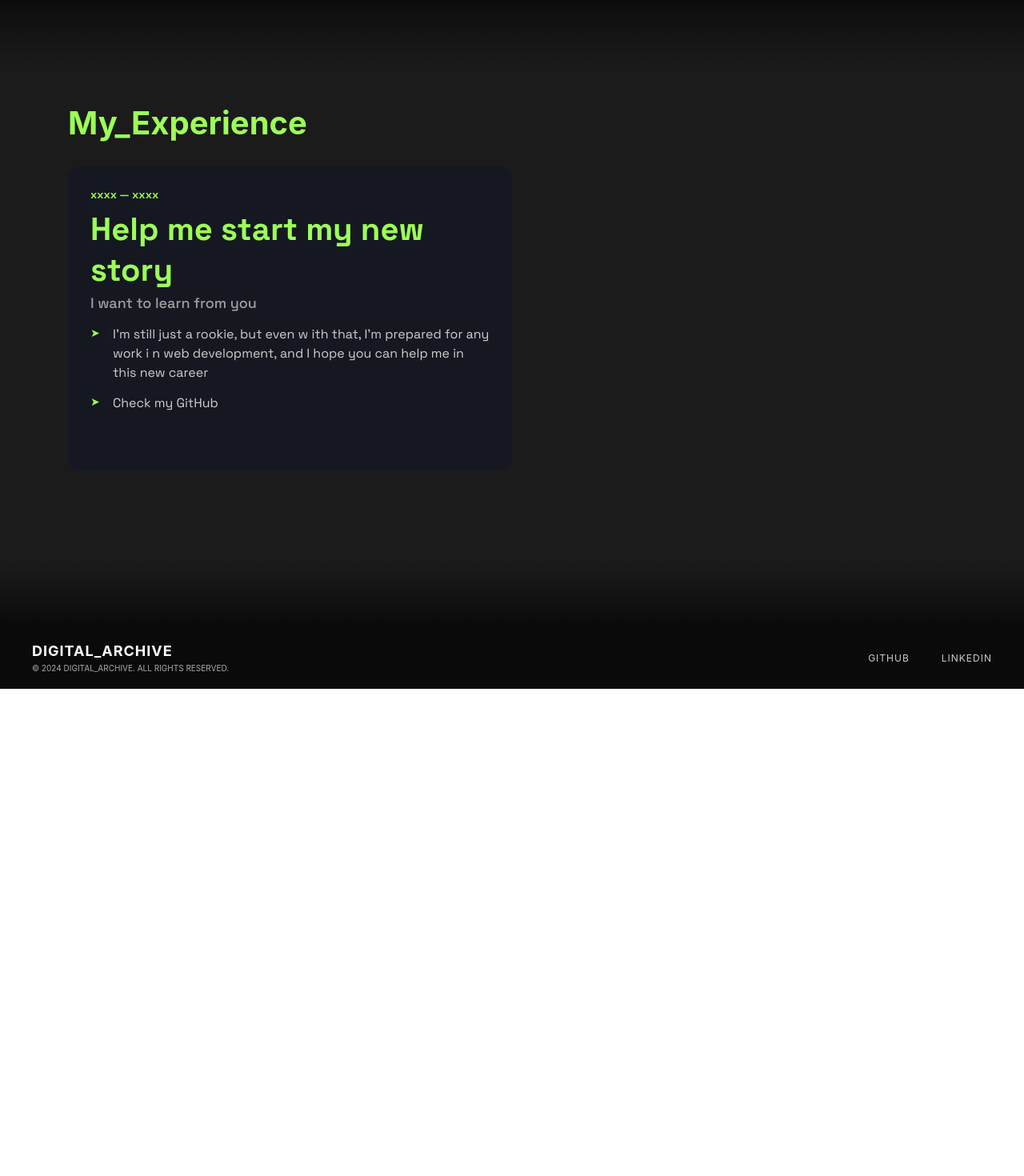
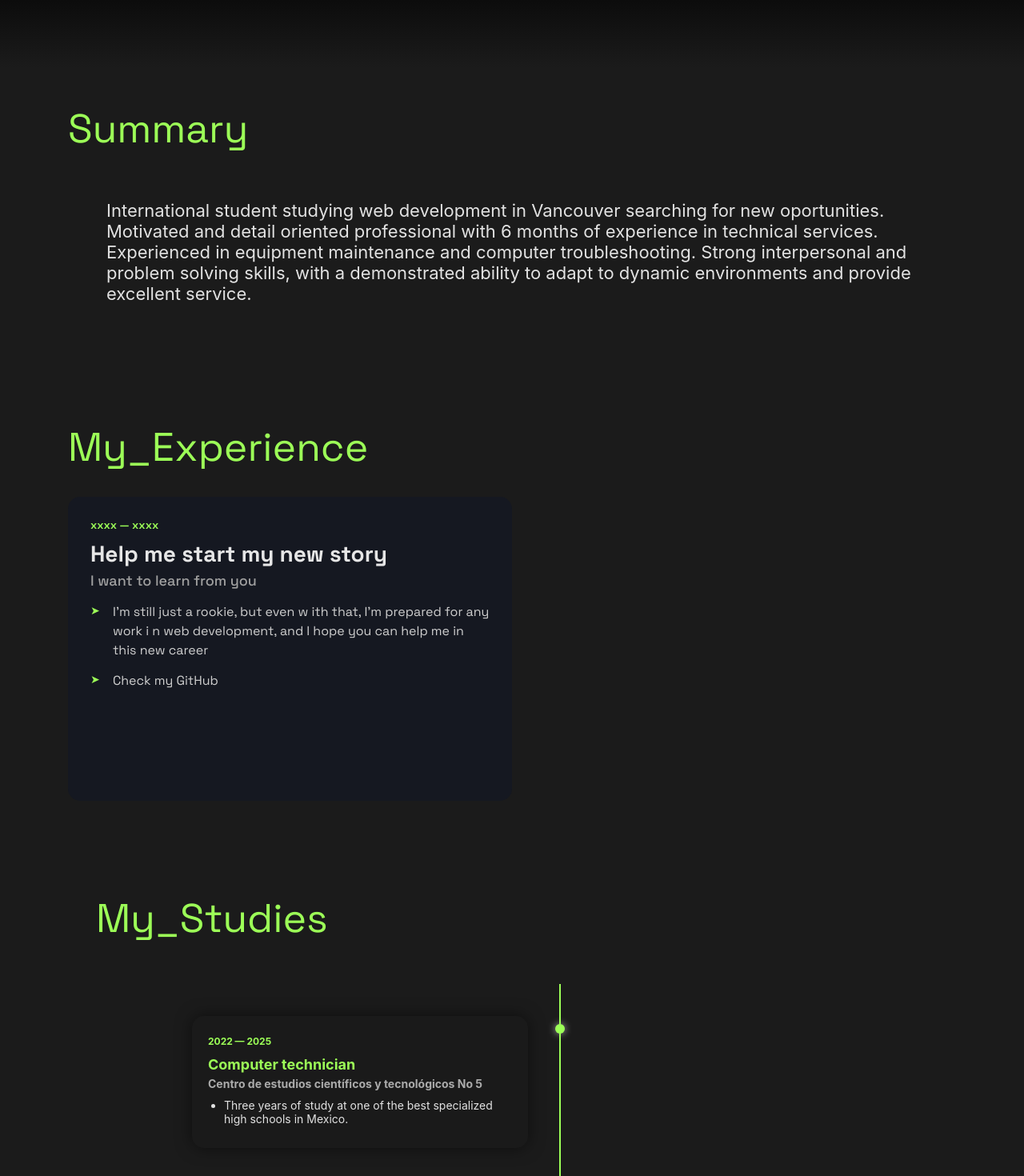
Before and after one commit to DiegoEstrada07/Professional-Web-Developer-Portfolio, a React (Create React App) app in the folder portafilio-project/: page / in a window 1280 px wide. Shown: the part 740-2210 px from the top of the page at 80% size. Before the commit the page ends 1601 px from the top, so only its background shows below. Built offline with nearby package versions, Linux system fonts and the light colour scheme; the HTML template or start-up script is replaced by a standard one.

Commit message:
creation of time line of studies and summary

```diff
--- a/portafilio-project/src/App.css
+++ b/portafilio-project/src/App.css
@@ -4,6 +4,10 @@
 :root{
   --primary-green: #9cff57;
   --primary-black: #0a0a0a;
+  --primary-gray:#ABABAB;
+  --font-color: #E2E2E2;
+  --inter-font: "Inter", sans-serif;
+  --grotesk-font: "Space Grotesk", sans-serif;
 }
 
 *{
@@ -119,7 +123,7 @@ header {
   font-size: 2.1875rem;
   font-weight: bold;
   color: var(--primary-green);
-    font-family: "Space Grotesk", sans-serif;
+  font-family: var(--grotesk-font);
 }
 
 .nav-links {
@@ -165,15 +169,36 @@ header {
   background: linear-gradient(0deg, rgba(27, 27, 27, 1) 0%, rgba(10, 10, 10, 1) 100%);
 }
 
+.summary{
+  padding: 45px 85px;
+}
+
+.summary_title{
+  font-family: var(--grotesk-font);
+  color: var(--primary-green);
+  color: var(--primary-green);
+  font-family: var(--grotesk-font);
+  font-size: 50px;
+}
+
+.summary_content{
+  padding: 22px 13px;
+  color: var(--font-color);
+  font-size: 22px ;
+}
+
+.summary_content p{
+  padding: 35px;
+}
+
 .experience{
   padding: 45px 85px;
-
 }
 
-.experience h2{
-  width: 500px;
+.experience p{
   color: var(--primary-green);
-  font-size: 2.5rem;
+  font-family: var(--grotesk-font);
+  font-size: 50px;
 }
 
 .my_experience{
@@ -237,6 +262,107 @@ header {
   font-size: 14px;
 }
 
+.studies{
+  padding-left: 120px;
+}
+
+.studies p{
+  color: var(--primary-green);
+  font-family: var(--grotesk-font);
+  font: bold;
+  font-size: 50px;
+}
+
+.timeline {
+  position: relative;
+  max-width: 1000px;
+  margin: 50px auto;
+  padding: 20px 0;
+}
+
+/* Línea central */
+.timeline::after {
+  content: '';
+  position: absolute;
+  width: 2px;
+  background: var(--primary-green);
+  top: 0;
+  bottom: 0;
+  left: 50%;
+  transform: translateX(-50%);
+}
+
+/* Contenedor */
+.container {
+  padding: 20px 40px;
+  position: relative;
+  width: 50%;
+}
+
+/* Puntos */
+.container::after {
+  content: '';
+  position: absolute;
+  width: 12px;
+  height: 12px;
+  background: var(--primary-green);
+  border-radius: 50%;
+  top: 30px;
+  right: -6px;
+  box-shadow: 0 0 10px var(--primary-gray);
+}
+
+/* Lado izquierdo */
+.left {
+  left: 0;
+}
+
+/* Lado derecho */
+.right {
+  left: 50%;
+}
+
+.right::after {
+  left: -6px;
+}
+
+/* Tarjetas */
+.card {
+  background: #1a1a1a;
+  padding: 20px;
+  border-radius: 15px;
+  position: relative;
+  box-shadow: 0 0 20px rgba(0,0,0,0.5);
+}
+
+.date {
+  color: var(--primary-green);
+  font-size: 12px;
+  font-weight: bold;
+}
+
+.card h2 {
+  margin: 10px 0 5px;
+  font-size: 18px;
+  color: var(--primary-green);
+}
+
+.card h4 {
+  margin: 0 0 10px;
+  color: var(--primary-gray);
+  font-size: 14px;
+}
+
+.card ul {
+  padding-left: 20px;
+}
+
+.card ul li {
+  margin-bottom: 8px;
+  font-size: 14px;
+  color: var(--font-color);
+}
+
 .main-footer-gradiant{
   height: 80px;
   background: linear-gradient(0deg, rgba(10, 10, 10, 1) 0%, rgba(27, 27, 27, 1) 100%);
--- a/portafilio-project/src/App.js
+++ b/portafilio-project/src/App.js
@@ -1,8 +1,5 @@
 import './App.css';
 import img from './assets/img.png';
-import { BrowserRouter as Router, Route, Routes, Link } from 'react-router-dom';
-import About from './components/about';
-import Project from './components/proyects';
 
 
 
@@ -11,19 +8,12 @@ function App() {
   return (
     <div className="App">
       <header>
-        <Router>
-          <div className="navbar">
-            <div className="logo">ESTRADA_DEV</div>
-            <div className="nav-links">
-              <Link to="/">About</Link>
-              <Link to="/projects">Projects</Link>
-            </div>
+        <div className="navbar">
+          <div className="logo">ESTRADA_DEV</div>
+          <div className="nav-links">
+            <a>Look at my complete resume</a>
           </div>
-          <Routes>
-            <Route path="/about" element={<About />} />
-            <Route path="/projects" element={<Project />} />
-          </Routes>
-        </Router>
+        </div>
       </header>
       <main>
         <section className="hero">
@@ -57,8 +47,20 @@ function App() {
         </section>
         <div className='gradiant_space'>
         </div>
+        <section className="summary">
+          <p className='summary_title'>Summary</p>
+          <div className='summary_content'>
+            <p>
+              International student studying web development in Vancouver searching for
+              new oportunities. Motivated and detail oriented professional with 6 months of experience in technical services.
+              Experienced in equipment maintenance and computer troubleshooting.
+              Strong interpersonal and problem solving skills, with a demonstrated ability
+              to adapt to dynamic environments and provide excellent service.
+            </p>
+          </div>
+        </section>
         <section className='experience'>
-          <h2>My_Experience</h2>
+          <p>My_Experience</p>
           <div className='my_experience'>
             <div className='experience_zone'>
               <span className="years">xxxx — xxxx</span>
@@ -79,16 +81,45 @@ function App() {
             </div>
           </div>
         </section>
+        <section className='studies'>
+          <p>My_Studies</p>
+          <div className="timeline">
+            <div className="container left">
+              <div className="card">
+                <span className="date">2022 — 2025</span>
+                <h2>Computer technician</h2>
+                <h4>Centro de estudios científicos y tecnológicos No 5</h4>
+                <ul>
+                  <li>Three years of study at one of the best specialized high schools in Mexico.</li>
+                </ul>
+              </div>
+            </div>
+            {/*
+            <div className="container right">
+              <div className="card">
+                <span className="date">2025 — 2026</span>
+                <h2>Software Engineer II</h2>
+                <h4>Stellar Global Networks</h4>
+                <ul>
+                  <li>Developed APIs with Python/FastAPI.</li>
+                  <li>Improved database performance by 30%.</li>
+                  <li>Increased test coverage to 92%.</li>
+                </ul>
+              </div>
+            </div>
+            */}
+          </div>
+        </section>
+        <div className='main-footer-gradiant'>
+        </div>
       </main>
-      <div className='main-footer-gradiant'>
-      </div>
-      <footer class="footer">
-        <div class="footer-left">
-          <h2>DIGITAL_ARCHIVE</h2>
-          <p>© 2024 DIGITAL_ARCHIVE. ALL RIGHTS RESERVED.</p>
+      <footer className="footer">
+        <div className="footer-left">
+          <h2>ESTRADA_DEV</h2>
+          <p>©ᓚᘏᗢ.</p>
         </div>
 
-        <div class="footer-right">
+        <div className="footer-right">
           <a href={gitUrl}>
             GITHUB
           </a>
```
